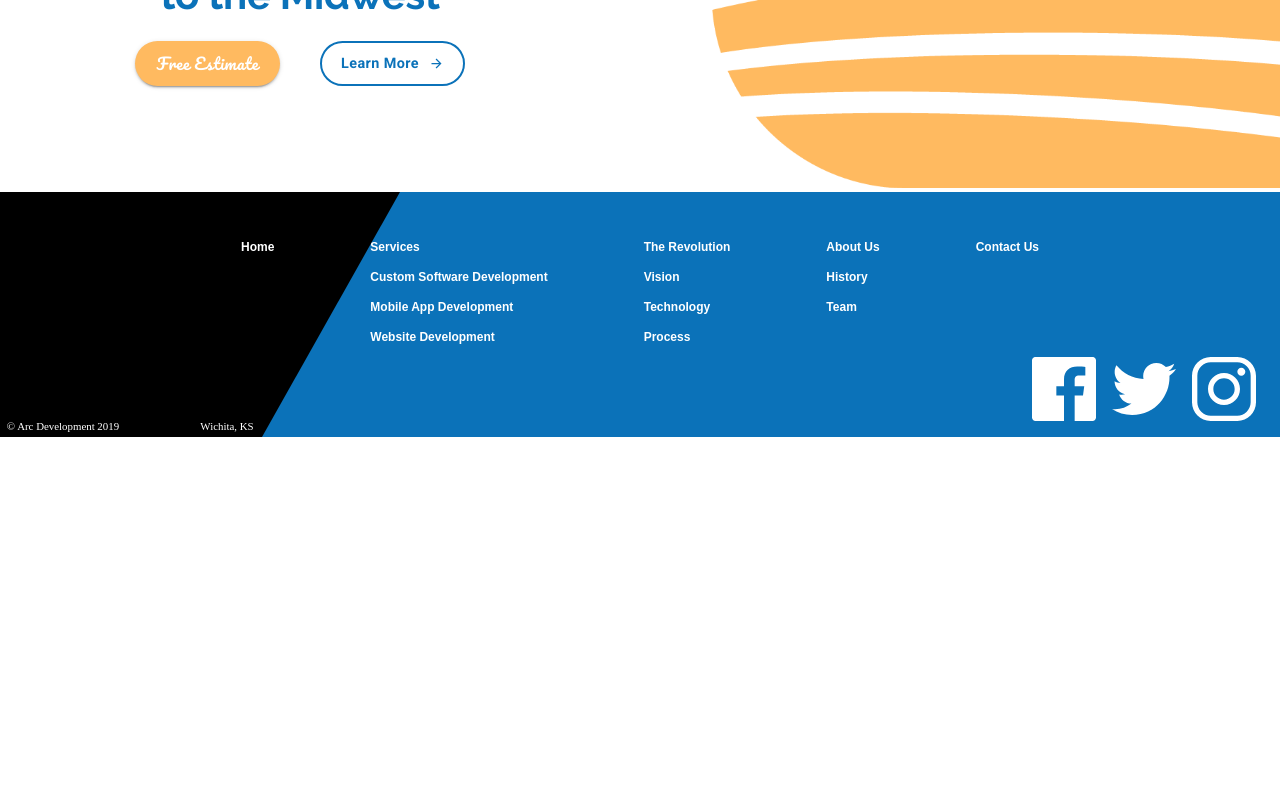
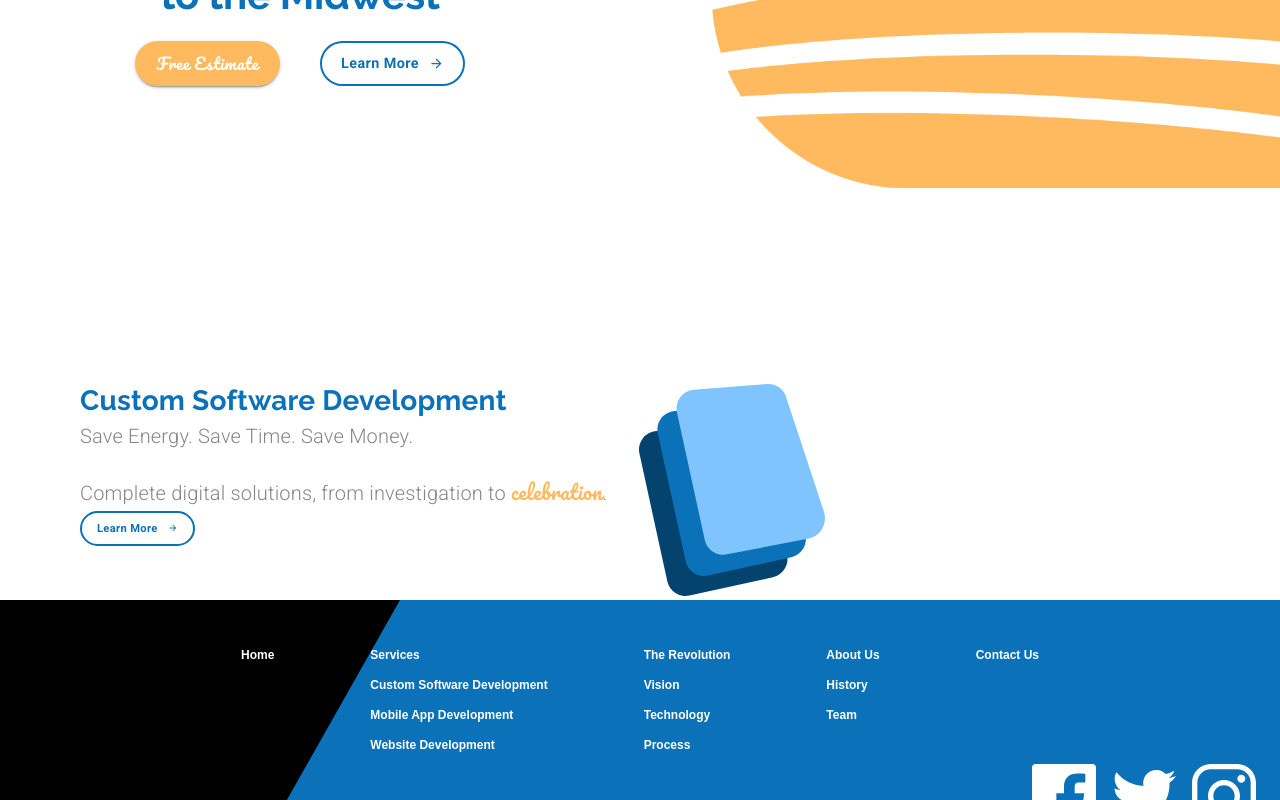
Before and after one commit to prathameshjchavan/arcdevelopment, a React (Create React App) app: page / in a window 1280 px wide. Shown: the part 454-1254 px from the top of the page. Before the commit the page ends 891 px from the top, so only its background shows below. Built offline with nearby package versions, Linux system fonts and the light colour scheme.

Commit message:
custom software development section

```diff
--- a/src/components/LandingPage.jsx
+++ b/src/components/LandingPage.jsx
@@ -6,6 +6,7 @@ import {
 	useTheme,
 	useMediaQuery,
 } from "@mui/material";
+import { styled } from "@mui/material/styles";
 import React from "react";
 import Lottie from "react-lottie";
 import ButtonArrow from "../components/ui/ButtonArrow";
@@ -16,6 +17,7 @@ import animationData from "../animations/landinganimation/data";
 function LandingPage() {
 	const theme = useTheme();
 	const heroVertical = useMediaQuery(theme.breakpoints.down("hero"));
+	const servicesVertical = useMediaQuery(theme.breakpoints.down("services"));
 
 	const defaultOptions = {
 		loop: true,
@@ -68,21 +70,45 @@ function LandingPage() {
 			marginTop: "1em",
 		},
 		learnButtonHero: {
-			borderColor: theme.palette.common.blue,
-			color: theme.palette.common.blue,
-			borderWidth: 2,
-			textTransform: "none",
-			borderRadius: 50,
-			fontFamily: "Roboto",
-			fontWeight: "bold",
+			...theme.typography.learnButton,
 			fontSize: "0.9rem",
 			height: 45,
 			width: 145,
 		},
+		learnButton: {
+			...theme.typography.learnButton,
+			fontSize: "0.7rem",
+			height: 35,
+			[theme.breakpoints.down("services")]: {
+				marginBottom: "2em",
+			},
+		},
+		subtitle: {
+			marginBottom: "1em",
+		},
+		servicesContainer: {
+			marginTop: "12em",
+			[theme.breakpoints.down("services")]: {
+				padding: "25px",
+			},
+		},
 	};
+
+	const SpecialText = styled("span")(({ theme }) => ({
+		fontFamily: "Pacifico",
+		color: theme.palette.common.orange,
+	}));
+
+	const Icon = styled("img")(() => ({
+		marginLeft: "2em",
+		[theme.breakpoints.down("services")]: {
+			marginLeft: 0,
+		},
+	}));
 
 	return (
 		<Grid container direction="column" sx={sx.mainContainer}>
+			{/* -----Hero Block----- */}
 			<Grid item>
 				<Grid
 					container
@@ -120,28 +146,46 @@ function LandingPage() {
 					</Grid>
 				</Grid>
 			</Grid>
-			{/* <Grid item>
-				<Grid container>
+			{/* -----Services Block----- */}
+			<Grid item>
+				<Grid
+					container
+					sx={sx.servicesContainer}
+					direction={servicesVertical ? "column" : "row"}
+					alignItems={servicesVertical ? "center" : undefined}
+				>
 					<Grid
-						xs
 						item
-						sx={{ backgroundColor: "red", height: "200px", minWidth: "400px" }}
-					>
-						Hello
-					</Grid>
-					<Grid
-						xs
-						item
-						sx={{
-							backgroundColor: "green",
-							height: "200px",
-							minWidth: "300px",
+						style={{
+							marginLeft: servicesVertical ? 0 : "5em",
+							textAlign: servicesVertical ? "center" : undefined,
 						}}
 					>
-						Hello
+						<Typography variant="h4">Custom Software Development</Typography>
+						<Typography variant="subtitle1" sx={sx.subtitle}>
+							Save Energy. Save Time. Save Money.
+						</Typography>
+						<Typography variant="subtitle1">
+							Complete digital solutions, from investigation to&nbsp;
+							<SpecialText>celebration</SpecialText>.
+						</Typography>
+						<Button variant="outlined" sx={sx.learnButton}>
+							<span style={{ marginRight: 10 }}>Learn More</span>
+							<ButtonArrow
+								width={10}
+								height={10}
+								fill={theme.palette.common.blue}
+							/>
+						</Button>
+					</Grid>
+					<Grid item>
+						<Icon
+							src="/assets/Custom Software Icon.svg"
+							alt="custom software icon"
+						/>
 					</Grid>
 				</Grid>
-			</Grid> */}
+			</Grid>
 		</Grid>
 	);
 }
--- a/src/components/ui/theme.js
+++ b/src/components/ui/theme.js
@@ -2,6 +2,7 @@ import { createTheme } from "@mui/material/styles";
 
 const arcBlue = "#0B72B9";
 const arcOrange = "#FFBA60";
+const arcGrey = "#868686";
 
 export default createTheme({
 	palette: {
@@ -41,6 +42,31 @@ export default createTheme({
 			color: arcBlue,
 			lineHeight: 1.5,
 		},
+		h3: {
+			fontFamily: "Pacifico",
+			fontSize: "2.5rem",
+			color: arcBlue,
+		},
+		h4: {
+			fontFamily: "Raleway",
+			fontSize: "1.75rem",
+			color: arcBlue,
+			fontWeight: 700,
+		},
+		subtitle1: {
+			fontSize: "1.25rem",
+			fontWeight: 300,
+			color: arcGrey,
+		},
+		learnButton: {
+			borderColor: arcBlue,
+			color: arcBlue,
+			borderWidth: 2,
+			textTransform: "none",
+			borderRadius: 50,
+			fontFamily: "Roboto",
+			fontWeight: "bold",
+		},
 	},
 	breakpoints: {
 		values: {
@@ -53,6 +79,7 @@ export default createTheme({
 			// custom
 			tabs: 1290,
 			hero: 773,
+			services: 841,
 		},
 	},
 });
```
